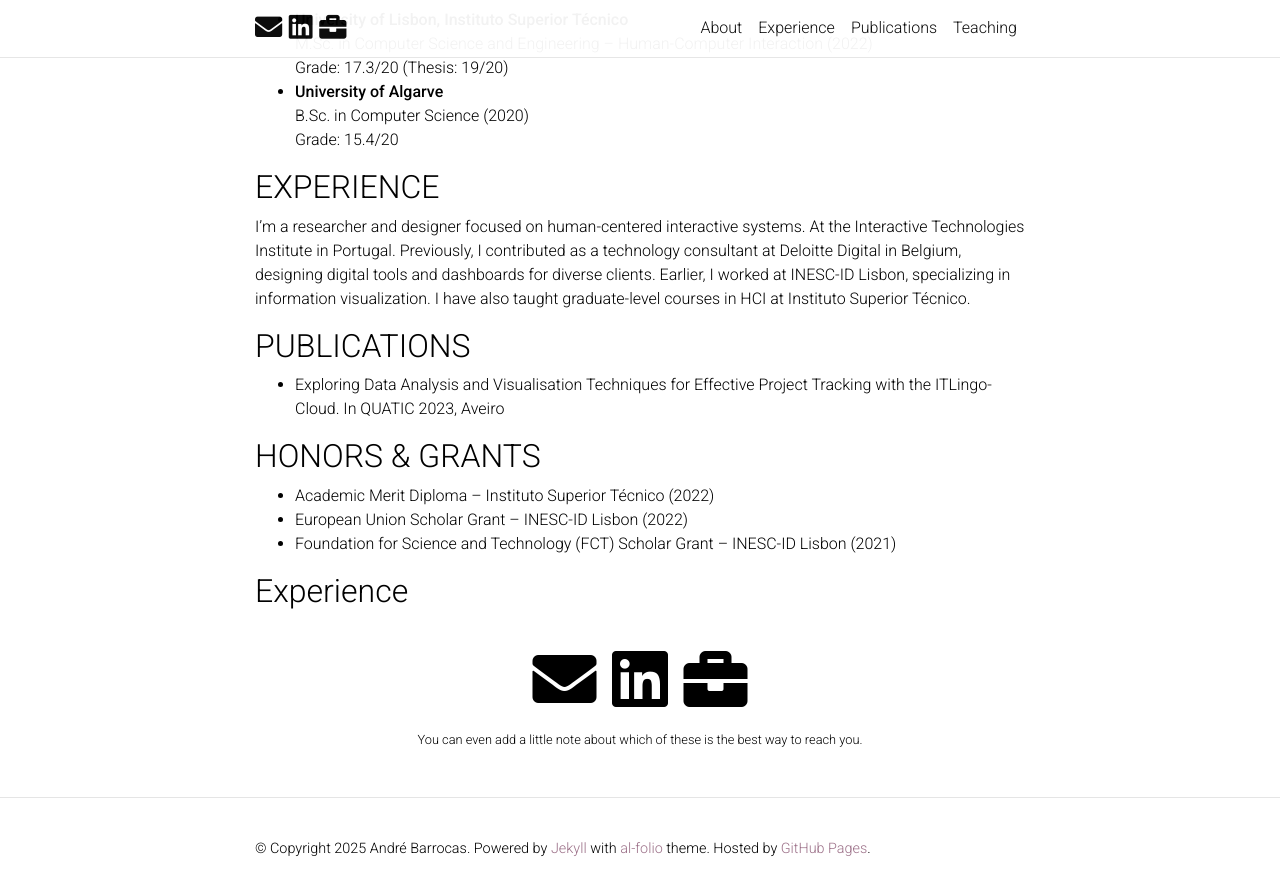
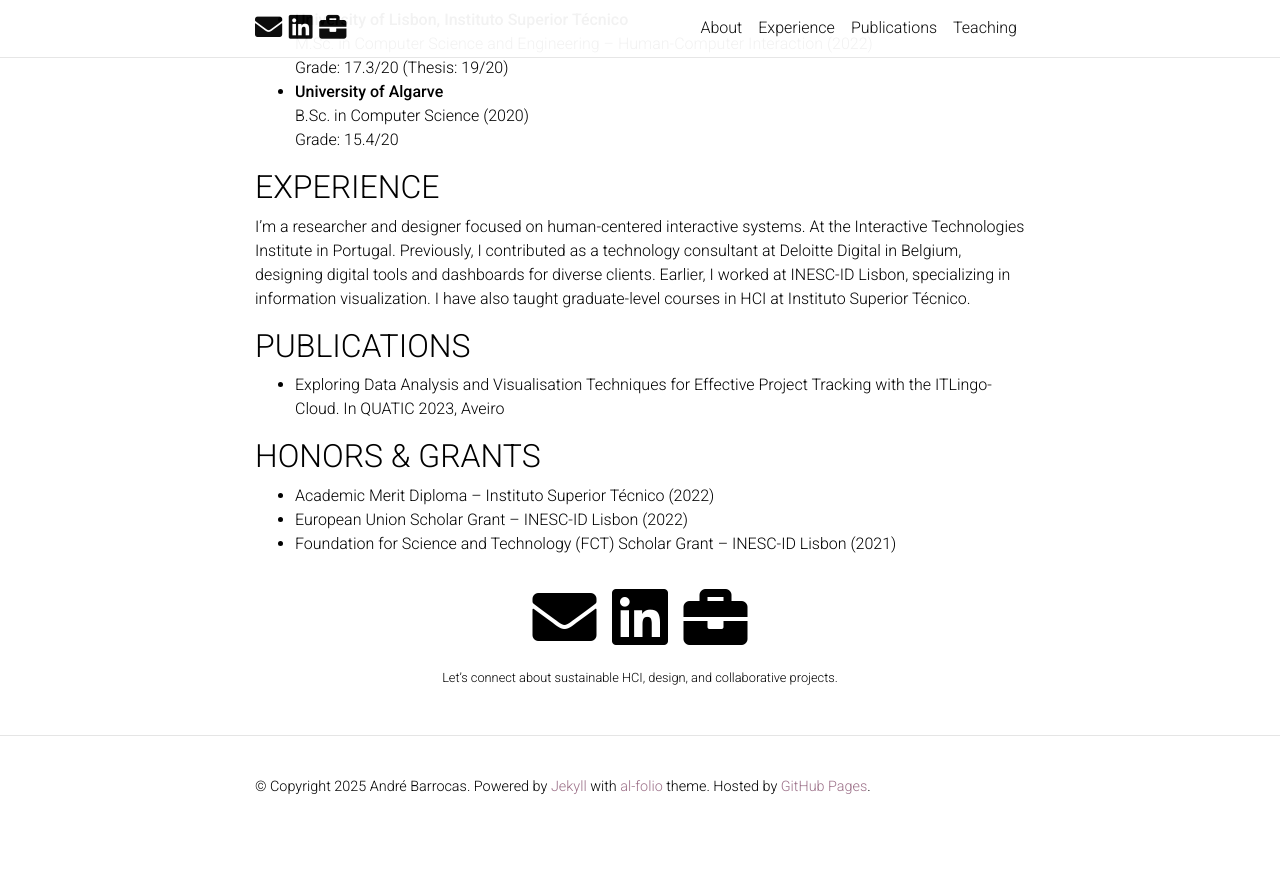
Before and after one commit to andrebarrocas/andrebarrocas.github.io, a Jekyll site: the page built from _pages/about.md, in a window 1280 px wide and 900 px high, scrolled down 662 px. Shown: the top 895 px of the window. Built offline with Jekyll 4.4.1, drawn with Linux system fonts in a browser that asks for light colours; full-size pictures stand in for the smaller copies a plugin makes; comment, search, counter and statistics services are not loaded; a style sheet for code colours, icons or effects is not loaded; after the commit the page ends 1499 px from its top, so only the background shows below that.

Commit message:
Updated personal info

```diff
--- a/_config.yml
+++ b/_config.yml
@@ -71,7 +71,7 @@ dblp_url: # your DBLP profile url
 stackoverflow_id: #your stackoverflow id
 
 contact_note: >
-  You can even add a little note about which of these is the best way to reach you.
+  Let’s connect about sustainable HCI, design, and collaborative projects.
 
 google_analytics: G- # your google-analytics ID (format: UA-XXXXXXXXX)
 google_site_verification:  W9j # your google-site-verification ID (Google Search Console)
--- a/_includes/experience.html
+++ b/_includes/experience.html
@@ -1,25 +0,0 @@
-
-          <div class="experience">
-            <h2>Experience</h2>
-            {% if site.experience != blank -%}
-            <div class="table-responsive">
-              <table class="table table-sm table-borderless">
-              {%- assign experience = site.experience | reverse -%}
-              {% for item in experience limit: site.experience_limit %}
-                <tr>
-                  <th scope="row">{{ item.date | date: "%b %-d, %Y" }}</th>
-                  <td>
-                    {% if item.inline -%}
-                      {{ item.content | remove: '<p>' | remove: '</p>' | emojify }}
-                    {%- else -%}
-                      <a class="experience-title" href="{{ item.url | relative_url }}">{{ item.title }}</a>
-                    {%- endif %}
-                  </td>
-                </tr>
-              {%- endfor %}
-              </table>
-            </div>
-          {%- else -%}
-            <p>No experience so far...</p>
-          {%- endif %}
-          </div>
```
Also changed, not shown: 1 other file.
